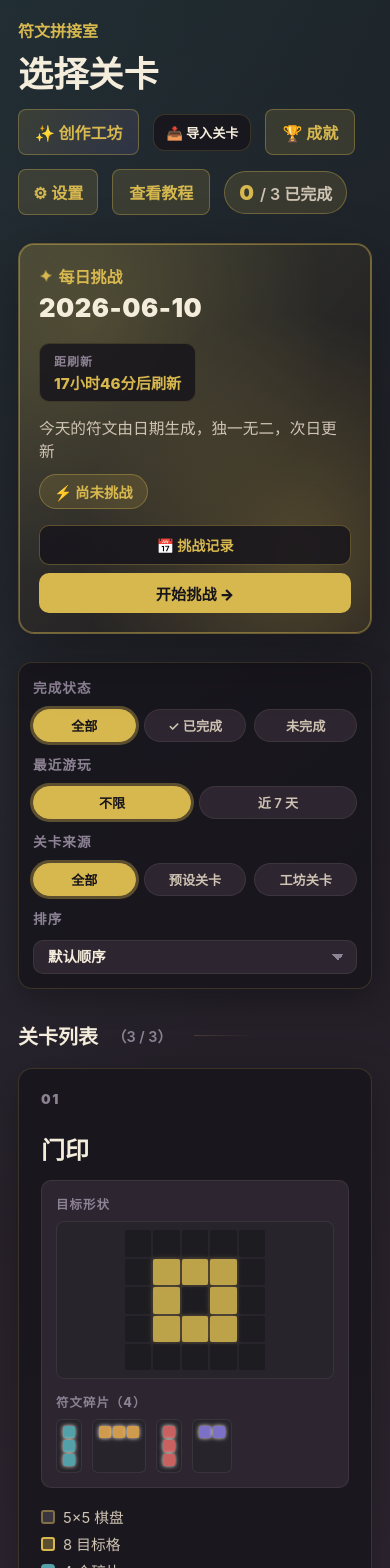
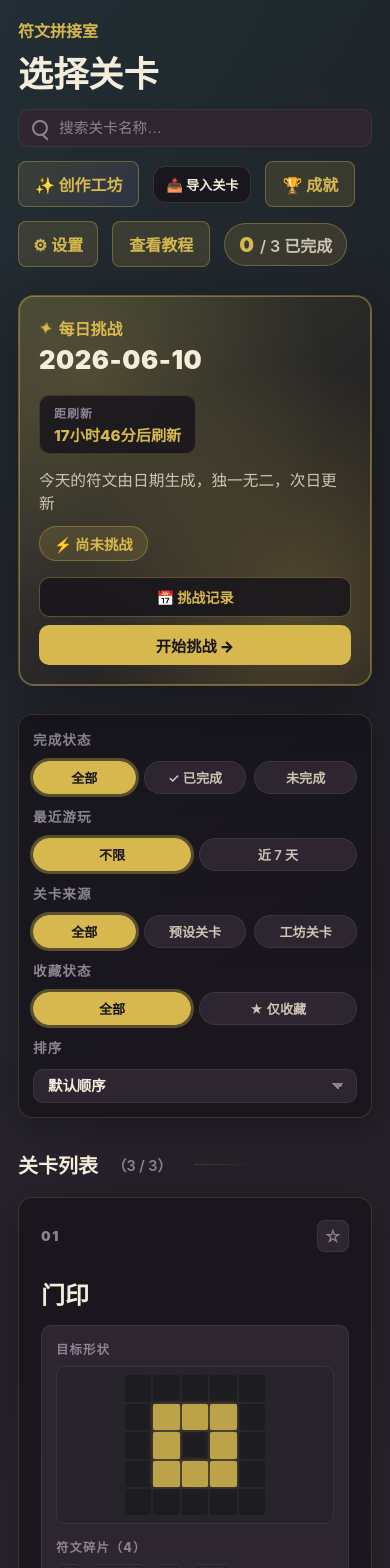
Before and after one commit to aliAjax/hxwl-5-b4eb419, a React (Vite) app: page / in a window 390 px wide. Shown: the top 1568 px of the page. Built offline with nearby package versions, Linux system fonts and the light colour scheme.

Commit message:
.3436396082391580:352d5990369b1dffac778fa6ac62f60b_6a2a89d4979329d284a692ac.6a2a89d6979329d284a692b1.6a2a89d6b733246df3f285f6:Trae CN.T(2026/6/11 18:11:34)

```diff
--- a/src/App.tsx
+++ b/src/App.tsx
@@ -61,6 +61,7 @@ const storageKey = "hxwl-5-runes";
 const tutorialKey = "hxwl-5-runes-tutorial";
 const settingsKey = "hxwl-5-runes-settings";
 const achievementKey = "hxwl-5-runes-achievements";
+const favoritesKey = "hxwl-5-runes-favorites";
 
 type LevelRecord = {
   firstCompletedAt: string;
@@ -81,6 +82,31 @@ function loadAchievements(): Achievements {
 
 function saveAchievements(data: Achievements) {
   localStorage.setItem(achievementKey, JSON.stringify(data));
+}
+
+function loadFavorites(): string[] {
+  try {
+    const parsed = JSON.parse(localStorage.getItem(favoritesKey) || "[]");
+    return Array.isArray(parsed) ? parsed : [];
+  } catch {
+    return [];
+  }
+}
+
+function saveFavorites(favorites: string[]) {
+  localStorage.setItem(favoritesKey, JSON.stringify(favorites));
+}
+
+function toggleFavorite(levelId: string): string[] {
+  const favorites = loadFavorites();
+  const index = favorites.indexOf(levelId);
+  if (index >= 0) {
+    favorites.splice(index, 1);
+  } else {
+    favorites.push(levelId);
+  }
+  saveFavorites(favorites);
+  return favorites;
 }
 
 type NewRecords = {
@@ -486,13 +512,16 @@ type View = "hall" | "game";
 type CompletionFilter = "all" | "completed" | "uncompleted";
 type RecencyFilter = "all" | "recent";
 type SourceFilter = "all" | "preset" | "workshop";
+type FavoritesFilter = "all" | "favorites";
 type SortKey = "default" | "name-asc" | "name-desc" | "target-asc" | "target-desc";
 
 type HallFilters = {
   completion: CompletionFilter;
   recency: RecencyFilter;
   source: SourceFilter;
+  favorites: FavoritesFilter;
   sort: SortKey;
+  searchQuery: string;
 };
 
 type TutorialRefs = {
@@ -1079,7 +1108,9 @@ function LevelSelectHall({
   onDeleteLevel,
   onDuplicateLevel,
   onExportLevel,
-  onOpenImport
+  onOpenImport,
+  favorites,
+  onToggleFavorite
 }: {
   levels: Level[];
   workshopLevels: Level[];
@@ -1101,6 +1132,8 @@ function LevelSelectHall({
   onDuplicateLevel: (levelId: string) => void;
   onExportLevel: (levelId: string) => void;
   onOpenImport: () => void;
+  favorites: string[];
+  onToggleFavorite: (levelId: string) => void;
 }) {
   const completedCount = save.completed.length;
   const totalCount = levels.length + workshopLevels.length;
@@ -1120,6 +1153,17 @@ function LevelSelectHall({
 
   const displayedLevels = useMemo(() => {
     let result = [...allLevelsWithSource];
+
+    if (filters.searchQuery.trim()) {
+      const query = filters.searchQuery.trim().toLowerCase();
+      result = result.filter((l) =>
+        l.name.toLowerCase().includes(query)
+      );
+    }
+
+    if (filters.favorites === "favorites") {
+      result = result.filter((l) => favorites.includes(l.id));
+    }
 
     if (filters.completion === "completed") {
       result = result.filter((l) => save.completed.includes(l.id));
@@ -1159,39 +1203,62 @@ function LevelSelectHall({
     }
 
     return result;
-  }, [allLevelsWithSource, filters, save.completed, save.lastPlayed, recentCutoff]);
+  }, [allLevelsWithSource, filters, save.completed, save.lastPlayed, recentCutoff, favorites]);
 
   const updateFilter = <K extends keyof HallFilters>(key: K, value: HallFilters[K]) => {
     onFiltersChange({ ...filters, [key]: value });
   };
 
   const clearAllFilters = () => {
-    onFiltersChange({ completion: "all", recency: "all", source: "all", sort: "default" });
+    onFiltersChange({
+      completion: "all",
+      recency: "all",
+      source: "all",
+      favorites: "all",
+      sort: "default",
+      searchQuery: ""
+    });
   };
 
   const hasActiveFilters =
     filters.completion !== "all" ||
     filters.recency !== "all" ||
     filters.source !== "all" ||
-    filters.sort !== "default";
+    filters.favorites !== "all" ||
+    filters.sort !== "default" ||
+    filters.searchQuery.trim() !== "";
 
   function renderLevelCard(item: LevelWithSource) {
     const isCompleted = save.completed.includes(item.id);
     const lastPlayed = save.lastPlayed[item.id];
     const isWorkshop = item.source === "workshop";
+    const isFavorite = favorites.includes(item.id);
     return (
       <div
-        className={`level-card ${isCompleted ? "completed" : ""} ${isWorkshop ? "workshop-card" : ""}`}
+        className={`level-card ${isCompleted ? "completed" : ""} ${isWorkshop ? "workshop-card" : ""} ${isFavorite ? "favorite-card" : ""}`}
         key={item.id}
       >
         <div className="card-clickable" onClick={() => onSelectLevel(item.id)}>
           <div className="card-header">
+            <div className="card-header-left">
               {item.source === "preset" && item.presetIndex !== undefined ? (
                 <span className="level-index">{String(item.presetIndex + 1).padStart(2, "0")}</span>
               ) : (
                 <span className="workshop-level-tag">✨ 工坊</span>
               )}
               {isCompleted && <span className="completed-badge">✓ 已完成</span>}
+            </div>
+            <button
+              className={`favorite-btn ${isFavorite ? "favorited" : ""}`}
+              onClick={(e) => {
+                e.stopPropagation();
+                onToggleFavorite(item.id);
+              }}
+              title={isFavorite ? "取消收藏" : "收藏关卡"}
+              aria-label={isFavorite ? "取消收藏" : "收藏关卡"}
+            >
+              {isFavorite ? "★" : "☆"}
+            </button>
           </div>
           <h3 className="level-name">{item.name}</h3>
           <LevelPreview level={item} />
@@ -1273,6 +1340,26 @@ function LevelSelectHall({
           <h1>选择关卡</h1>
         </div>
         <div className="hall-actions">
+          <div className="hall-search-wrap">
+            <i className="search-icon" />
+            <input
+              className="hall-search-input"
+              type="text"
+              placeholder="搜索关卡名称…"
+              value={filters.searchQuery}
+              onChange={(e) => updateFilter("searchQuery", e.target.value)}
+              aria-label="搜索关卡"
+            />
+            {filters.searchQuery && (
+              <button
+                className="search-clear-btn"
+                onClick={() => updateFilter("searchQuery", "")}
+                aria-label="清除搜索"
+              >
+                ×
+              </button>
+            )}
+          </div>
           <button className="workshop-entry-btn" onClick={onOpenWorkshop}>
             ✨ 创作工坊
           </button>
@@ -1366,6 +1453,24 @@ function LevelSelectHall({
               onClick={() => updateFilter("source", "workshop")}
             >
               工坊关卡
+            </button>
+          </div>
+        </div>
+
+        <div className="filter-group">
+          <span className="filter-label">收藏状态</span>
+          <div className="filter-chips">
+            <button
+              className={`filter-chip ${filters.favorites === "all" ? "active" : ""}`}
+              onClick={() => updateFilter("favorites", "all")}
+            >
+              全部
+            </button>
+            <button
+              className={`filter-chip ${filters.favorites === "favorites" ? "active" : ""}`}
+              onClick={() => updateFilter("favorites", "favorites")}
+            >
+              ★ 仅收藏
             </button>
           </div>
         </div>
@@ -1629,6 +1734,7 @@ export default function App() {
   const [achievementsOpen, setAchievementsOpen] = useState(false);
   const [workshopOpen, setWorkshopOpen] = useState(false);
   const [workshopLevels, setWorkshopLevels] = useState<Level[]>(loadWorkshopLevels);
+  const [favorites, setFavorites] = useState<string[]>(loadFavorites);
   const [newRecords, setNewRecords] = useState<NewRecords>({ newMinSteps: false, newMinRotations: false, firstNoReset: false });
   const [todayDate, setTodayDate] = useState(getTodayDateString);
   const [dailyChallengeLevel, setDailyChallengeLevel] = useState<Level>(() => generateDailyChallenge());
@@ -1637,7 +1743,9 @@ export default function App() {
     completion: "all",
     recency: "all",
     source: "all",
-    sort: "default"
+    favorites: "all",
+    sort: "default",
+    searchQuery: ""
   });
   const [renameLevelId, setRenameLevelId] = useState<string | null>(null);
   const [deleteLevelId, setDeleteLevelId] = useState<string | null>(null);
@@ -1706,6 +1814,10 @@ export default function App() {
   useEffect(() => {
     saveWorkshopLevels(workshopLevels);
   }, [workshopLevels]);
+
+  useEffect(() => {
+    saveFavorites(favorites);
+  }, [favorites]);
 
   useEffect(() => {
     const root = document.documentElement;
@@ -2021,6 +2133,7 @@ export default function App() {
     const updated = deleteWorkshopLevel(levelId);
     setWorkshopLevels(updated);
     setSave(loadSave());
+    setFavorites((prev) => prev.filter((id) => id !== levelId));
     setDeleteLevelId(null);
   }
 
@@ -2034,6 +2147,11 @@ export default function App() {
     if (!level) return;
     const json = exportLevelToJson(level);
     copyToClipboard(json).catch(() => {});
+  }
+
+  function handleToggleFavorite(levelId: string) {
+    const newFavorites = toggleFavorite(levelId);
+    setFavorites(newFavorites);
   }
 
   function handleImportLevel(level: Level) {
@@ -2166,6 +2284,8 @@ export default function App() {
           onDuplicateLevel={handleDuplicateLevel}
           onExportLevel={handleExportLevel}
           onOpenImport={() => setImportDialogOpen(true)}
+          favorites={favorites}
+          onToggleFavorite={handleToggleFavorite}
         />
         <DailyCalendarPanel
           open={dailyCalendarOpen}
--- a/src/styles.css
+++ b/src/styles.css
@@ -34,6 +34,10 @@
   --color-shadow-strong: rgba(0, 0, 0, 0.32);
   --color-tutorial-mask: rgba(0, 0, 0, 0.65);
   --color-overlay-glow: rgba(215, 184, 79, 0.55);
+  --color-gold: #f0c64b;
+  --color-gold-dark: #d4a82e;
+  --color-gold-soft: rgba(240, 198, 75, 0.4);
+  --color-gold-bg: rgba(240, 198, 75, 0.14);
 
   --grad-bg:
     linear-gradient(135deg, rgba(84, 160, 168, 0.18), transparent 38%),
@@ -84,6 +88,10 @@
   --color-shadow-strong: rgba(60, 40, 10, 0.2);
   --color-tutorial-mask: rgba(30, 20, 0, 0.55);
   --color-overlay-glow: rgba(176, 136, 40, 0.45);
+  --color-gold: #e0a820;
+  --color-gold-dark: #c28e10;
+  --color-gold-soft: rgba(224, 168, 32, 0.45);
+  --color-gold-bg: rgba(224, 168, 32, 0.12);
 
   --grad-bg:
     linear-gradient(135deg, rgba(120, 180, 170, 0.18), transparent 38%),
@@ -823,6 +831,55 @@ h1 {
   margin-bottom: 10px;
 }
 
+.card-header-left {
+  display: flex;
+  align-items: center;
+  gap: 8px;
+  flex-wrap: wrap;
+}
+
+.favorite-btn {
+  width: 32px;
+  height: 32px;
+  border-radius: 8px;
+  border: 1px solid var(--color-border);
+  background: var(--color-bg-soft);
+  color: var(--color-fg-dim);
+  font-size: 1.1rem;
+  cursor: pointer;
+  display: flex;
+  align-items: center;
+  justify-content: center;
+  padding: 0;
+  line-height: 1;
+  transition:
+    all calc(0.15s * var(--anim-duration-scale)) ease;
+  flex-shrink: 0;
+}
+
+.favorite-btn:hover {
+  border-color: var(--color-accent-soft);
+  color: var(--color-accent);
+  background: var(--color-accent-bg);
+  transform: scale(1.08);
+}
+
+.favorite-btn.favorited {
+  color: var(--color-gold);
+  border-color: var(--color-gold-soft);
+  background: var(--color-gold-bg);
+}
+
+.favorite-btn.favorited:hover {
+  color: var(--color-gold-dark);
+  transform: scale(1.08);
+}
+
+.level-card.favorite-card {
+  border-color: var(--color-gold-soft);
+  box-shadow: 0 12px 40px var(--color-shadow), 0 0 0 1px var(--color-gold-soft) inset;
+}
+
 .level-index {
   font-size: 0.85rem;
   font-weight: 900;
@@ -1103,6 +1160,89 @@ h1 {
   display: flex;
   align-items: center;
   gap: 14px;
+  flex-wrap: wrap;
+}
+
+.hall-search-wrap {
+  position: relative;
+  display: flex;
+  align-items: center;
+}
+
+.search-icon {
+  position: absolute;
+  left: 14px;
+  width: 16px;
+  height: 16px;
+  border-radius: 50%;
+  border: 2px solid var(--color-fg-dim);
+  pointer-events: none;
+}
+
+.search-icon::after {
+  content: "";
+  position: absolute;
+  width: 8px;
+  height: 2px;
+  background: var(--color-fg-dim);
+  bottom: -4px;
+  right: -3px;
+  transform: rotate(45deg);
+}
+
+.hall-search-input {
+  padding: 10px 36px 10px 40px;
+  border-radius: 10px;
+  border: 1px solid var(--color-border);
+  background: var(--color-bg-soft);
+  color: var(--color-fg);
+  font-size: 0.92rem;
+  font-weight: 600;
+  width: 240px;
+  transition:
+    border-color calc(0.15s * var(--anim-duration-scale)) ease,
+    box-shadow calc(0.15s * var(--anim-duration-scale)) ease;
+}
+
+.hall-search-input::placeholder {
+  color: var(--color-fg-dim);
+  font-weight: 500;
+}
+
+.hall-search-input:hover {
+  border-color: var(--color-accent-soft);
+}
+
+.hall-search-input:focus {
+  outline: none;
+  border-color: var(--color-accent);
+  box-shadow: 0 0 0 3px var(--color-accent-soft);
+}
+
+.search-clear-btn {
+  position: absolute;
+  right: 8px;
+  width: 24px;
+  height: 24px;
+  border-radius: 50%;
+  border: none;
+  background: var(--color-bg-cell);
+  color: var(--color-fg-dim);
+  font-size: 1rem;
+  cursor: pointer;
+  display: flex;
+  align-items: center;
+  justify-content: center;
+  padding: 0;
+  line-height: 1;
+  transition:
+    background calc(0.15s * var(--anim-duration-scale)) ease,
+    color calc(0.15s * var(--anim-duration-scale)) ease;
+}
+
+.search-clear-btn:hover {
+  background: var(--color-hint-misplaced-bg);
+  color: var(--color-hint-misplaced);
 }
 
 .tutorial-entry-btn,
@@ -1274,6 +1414,15 @@ h1 {
 
   .hall-actions {
     flex-wrap: wrap;
+  }
+
+  .hall-search-wrap {
+    width: 100%;
+    order: -1;
+  }
+
+  .hall-search-input {
+    width: 100%;
   }
 
   .filters-panel {
```
Lines whose indentation alone changed are shown as unchanged.
